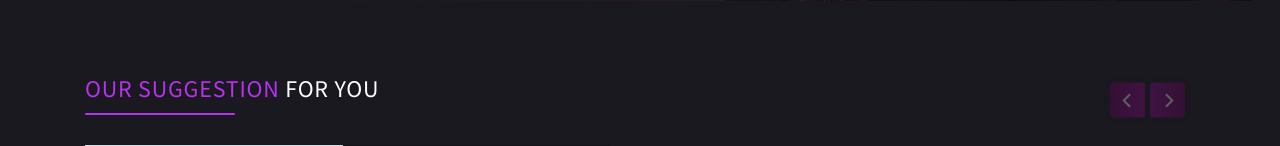
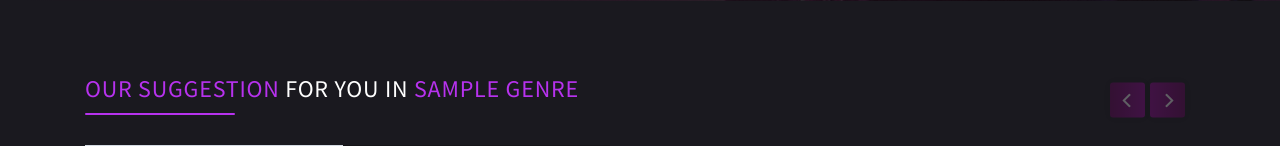
Before and after one commit to hosseinbahak/movie, a Django app: template moovie/movies/templates/movie-detail.html in a window 1280 px wide. Shown: the part 837-983 px from the top of the page. Run offline with Django 3.2, Linux system fonts and the light colour scheme; tables that the repository leaves empty hold one stand-in row (values such as "Sample post"); the template is opened without the code that fills it: values that come from a table or form of the project are taken from there, most other values are stand-ins (such as "Sample title", 1, 10 or a date in 2020); grey boxes marked "Sample" are stand-in pictures; some libraries are stand-ins or nearby versions; some web fonts are replaced.

Commit message:
our suggestion in specific genre added

```diff
--- a/moovie/movies/templates/movie-detail.html
+++ b/moovie/movies/templates/movie-detail.html
@@ -127,7 +127,7 @@
             <div class="row">
                 <div class="col-12 section-with-title ">
                     <div class="section-with-title__title">
-                        <span>Our Suggestion</span> for you
+                        <span>Our Suggestion</span> for you in <span>{{genre}}</span>
                     </div>
                     <div class="slider suggestion-slider__slider">
                         <div class="carousel" data-flickity='{  "wrapAround": true, "pageDots" : false,
@@ -140,7 +140,7 @@
                                             <a href="{% url 'movie_detail' movie_id=movie.id %}" class="cover-link"></a>
                                             <img class="movie-item__img" src="{{movie.poster}}" alt="">
                                             <div class="movie-item__overlay">
-                                                <a href="#" class="movie-item__title">{{movie.title}}</a>
+                                                <a href="{% url 'movie_detail' movie_id=movie.id %}" class="movie-item__title">{{movie.title}}</a>
                                                 <ul class="movie-item__genre-list">
                                                     <li class="movie-item__genre">
                                                         {% for genre in movie.genres %}
--- a/moovie/movies/views.py
+++ b/moovie/movies/views.py
@@ -105,8 +105,8 @@ def movie_detail(request, movie_id):
 
     movie_data = movie_details(request, str(movie_id))
     movie_detail = json.loads(movie_data.rendered_content.decode('utf8'))
-
-    data = all_genres(request, movie_detail['genres'][0])
+    sugges_genre = movie_detail['genres'][0]
+    data = all_genres(request, sugges_genre)
     genres_data_raw = json.loads(data.rendered_content.decode('utf8'))
     movies = []
 
@@ -115,7 +115,7 @@ def movie_detail(request, movie_id):
         movie_data = movie_details(request, str(id))
         movies.append(json.loads(movie_data.rendered_content.decode('utf8')))
 
-    context = {'movie': movie_detail, 'related_movies': movies}
+    context = {'movie': movie_detail, 'related_movies': movies, 'genre':sugges_genre}
     return render(request, 'movie-detail.html', context=context)
 
 
```
